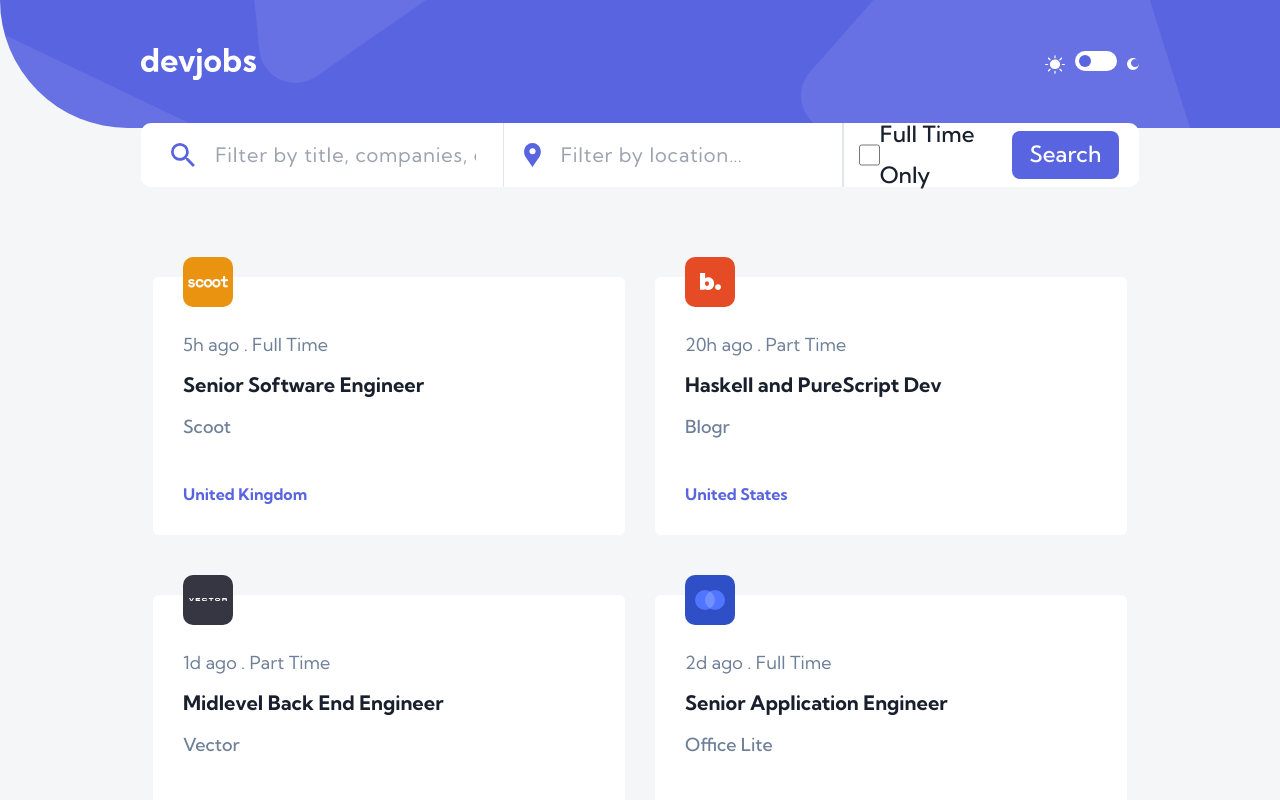
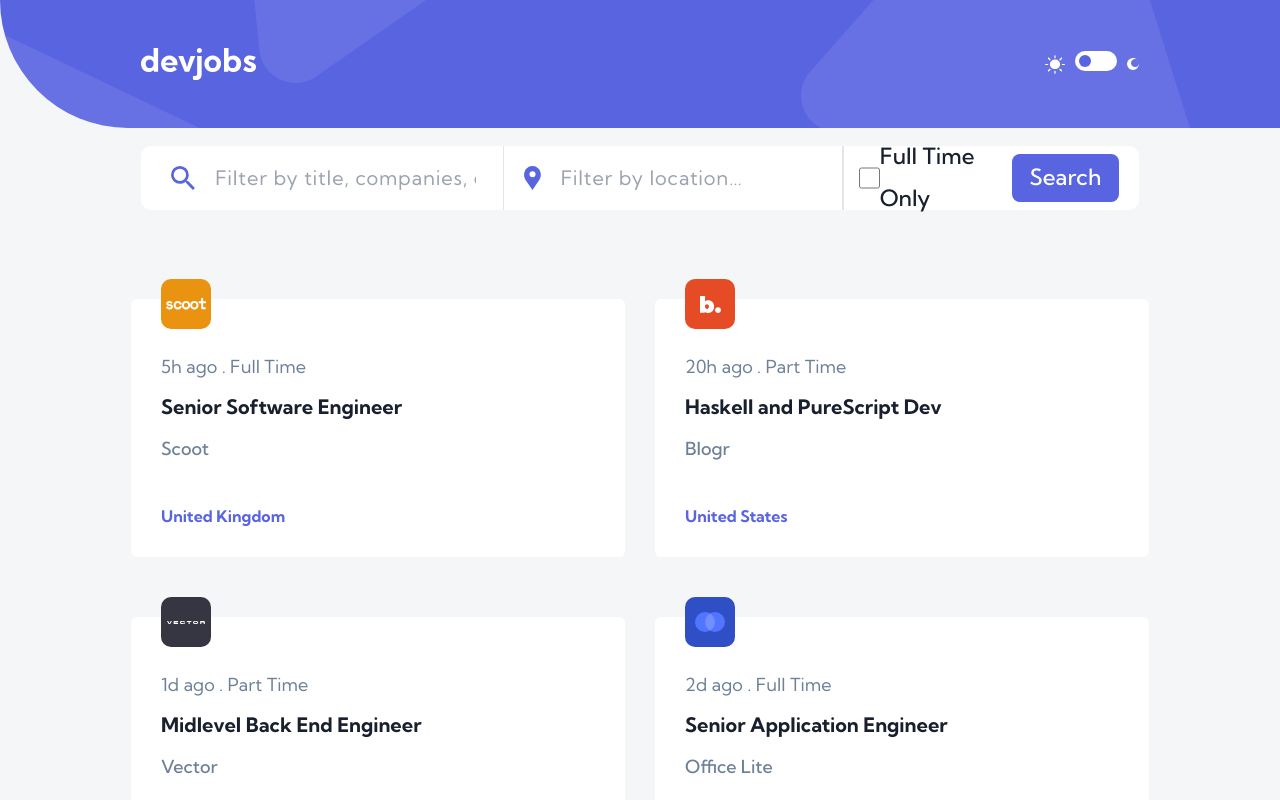
Before and after one commit to Steph-en/DevJobs, an Angular app: page / in a window 1280 px wide. Shown: the top 800 px of the page. Built offline with nearby package versions, Linux system fonts and the light colour scheme.

Commit message:
Fix: fixed form position

```diff
--- a/src/app/job-locations/job-locations.component.css
+++ b/src/app/job-locations/job-locations.component.css
@@ -22,7 +22,7 @@
 
 .role {
     position: relative;
-    width: 472px;
+    width: 494px;
     height: 258px;
     padding: 50px 30px 20px 30px;
     border-radius: 6px;
--- a/src/app/pages/home/home.component.css
+++ b/src/app/pages/home/home.component.css
@@ -35,7 +35,7 @@
 }
 
 form {
-    margin: 5.5em 0 4em 0;
+    margin: 6.5em 0 4em 0;
     width: 78%;
     height: 8vh;
     display: flex;
```
